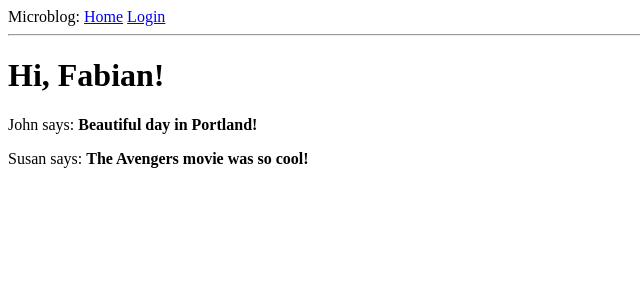
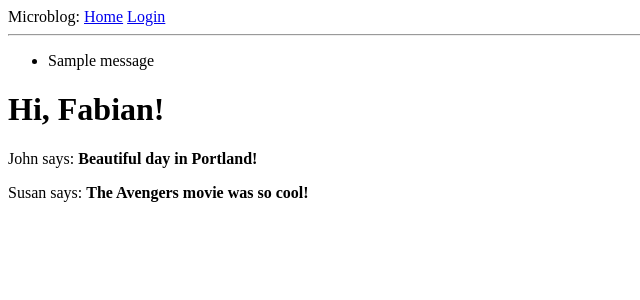
Before and after one commit to FaBrand/flask_playground, a Flask app: page / in a window 1280 px wide. Shown: the top 300 px of the page, without its empty margins (0-640 px from the left). Run offline with Flask 2, Linux system fonts and the light colour scheme; one stand-in notice (Sample message) is shown.

Commit message:
Add flash to show messages to the user once after login
Change-Id: I40278fa3e8b9b08242c896ba7133f37899c92886

```diff
--- a/microblog/app/routes.py
+++ b/microblog/app/routes.py
@@ -16,5 +16,6 @@ def index():
 def login():
     form = LoginForm()
     if form.validate_on_submit():
+        flash('Login requested for user {}, remember_me={}'.format(form.username.data, form.remember_me.data))
         return redirect('/index')
     return render_template('login.html', title='Sign In', form=form)
--- a/microblog/app/templates/base.html
+++ b/microblog/app/templates/base.html
@@ -13,6 +13,15 @@
             <a href="/login">Login</a>
         </div>
         <hr>
+        {% with messages = get_flashed_messages() %}
+        {% if messages %}
+        <ul>
+            {% for message in messages %}
+            <li>{{ message }}</li>
+            {% endfor %}
+        </ul>
+        {% endif %}
+        {% endwith %}
         {% block content %}{% endblock %}
     </body>
 </html>
```
